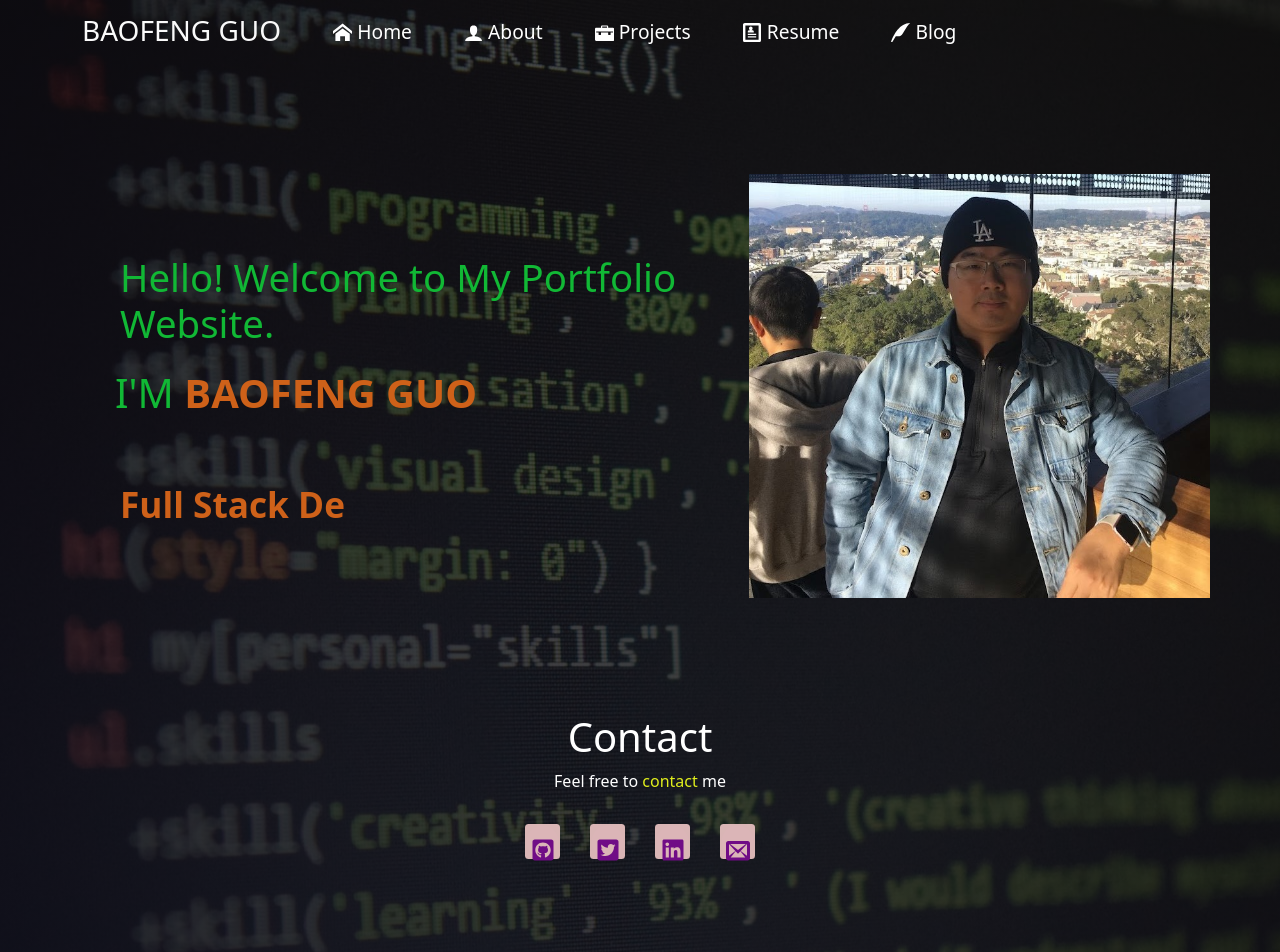
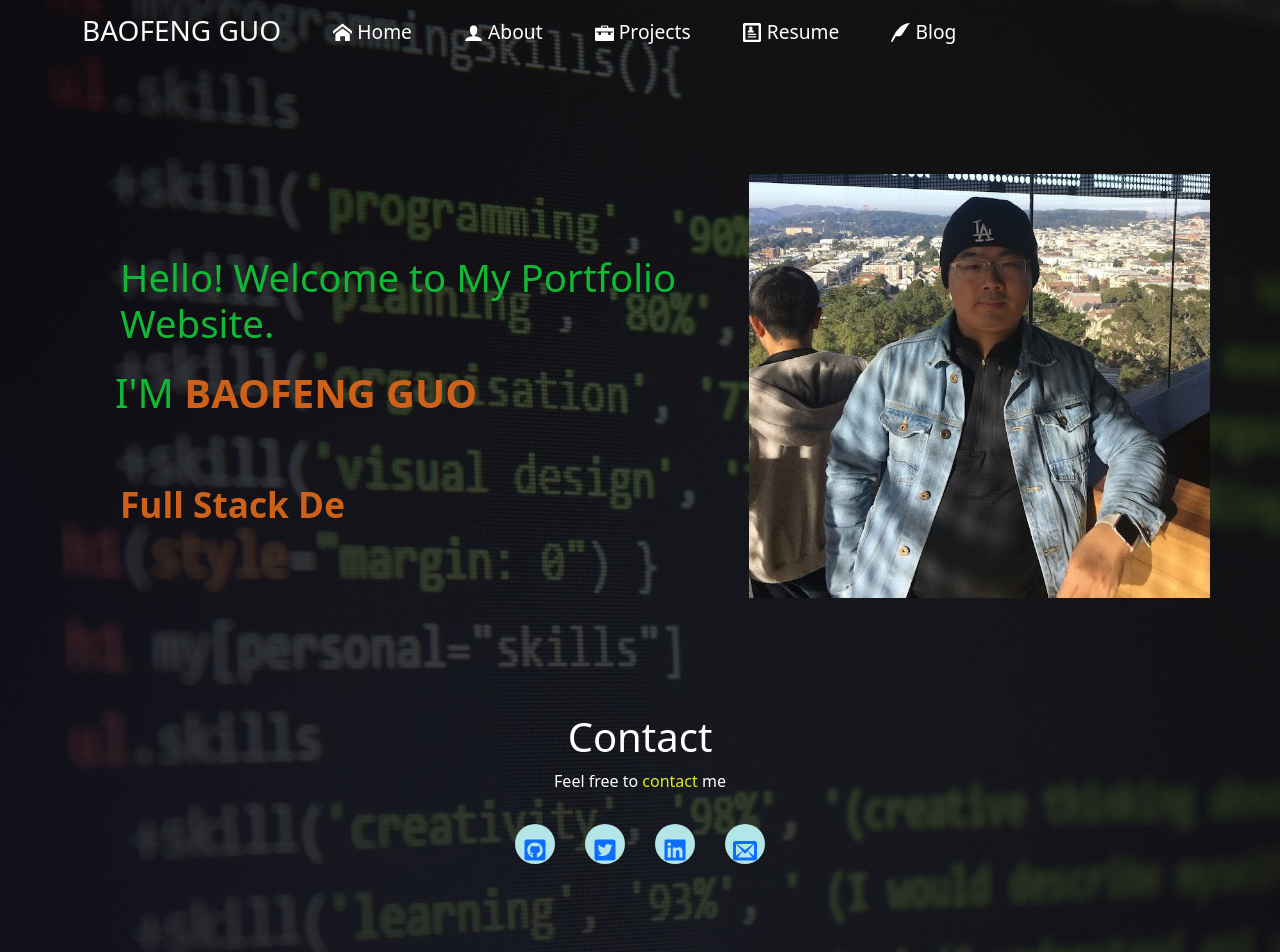
Before and after one commit to magickw/ReactPortfolio, a React (Create React App) app: page / in a window 1280 px wide. Shown: the top 952 px of the page. Built offline with nearby package versions, Linux system fonts and the light colour scheme.

Commit message:
updated the home.js

```diff
--- a/src/components/Footer.js
+++ b/src/components/Footer.js
@@ -10,6 +10,7 @@ import {
 
 function Footer() {
   return (
+    <Container fluid className="home-contact-section" id="contact">
     <Container fluid className="footer">
       <Row>
         <Col md={6} className="footer-author">
@@ -64,6 +65,7 @@ function Footer() {
         </Col>
       </Row>
     </Container>
+    </Container>
   );
 }
 
--- a/src/components/Home/Contact.js
+++ b/src/components/Home/Contact.js
@@ -28,7 +28,7 @@ function Contact() {
                   href="https://github.com/magickw"
                   target="_blank"
                   rel="noreferrer"
-                  className="icon-colour  home-social-icons"
+                  className="home-social-icons"
                 >
                   <FaGithubSquare />
                 </a>
@@ -38,7 +38,7 @@ function Contact() {
                   href="https://twitter.com/bfguo"
                   target="_blank"
                   rel="noreferrer"
-                  className="icon-colour  home-social-icons"
+                  className="home-social-icons"
                 >
                   <FaTwitterSquare />
                 </a>
@@ -48,7 +48,7 @@ function Contact() {
                   href="https://www.linkedin.com/in/bfguo/"
                   target="_blank"
                   rel="noreferrer"
-                  className="icon-colour  home-social-icons"
+                  className="home-social-icons"
                 >
                   <FaLinkedin />
                 </a>
@@ -56,7 +56,7 @@ function Contact() {
               <li className="social-icons">
                 <a
                   href="mailto:peteguo1983@gmail.com"
-                  className="icon-colour home-social-icons"
+                  className="home-social-icons"
                 >
                   <ImEnvelop />
                 </a>
--- a/src/style.css
+++ b/src/style.css
@@ -257,7 +257,7 @@ html {
 
 .home-contact-body {
   padding-top: 50px;
-  font-size: 1.5em !important;
+  font-size: 1.2em !important;
   text-align: left;
 }
 
@@ -278,13 +278,13 @@ html {
 .home-social-icons {
   position: relative !important;
   display: inline-block !important;
-  width: 35px !important;
-  height: 35px !important;
+  width: 40px !important;
+  height: 40px !important;
   text-align: center !important;
   font-size: 1.5em !important;
   line-height: 2em !important;
-  background: rgba(223, 186, 186, 0.972) !important;
-  border-radius: 10% !important;
+  background: rgba(182, 235, 236, 0.972) !important;
+  border-radius: 50% !important;
   transition: 0.5s !important;
 }
 
```
